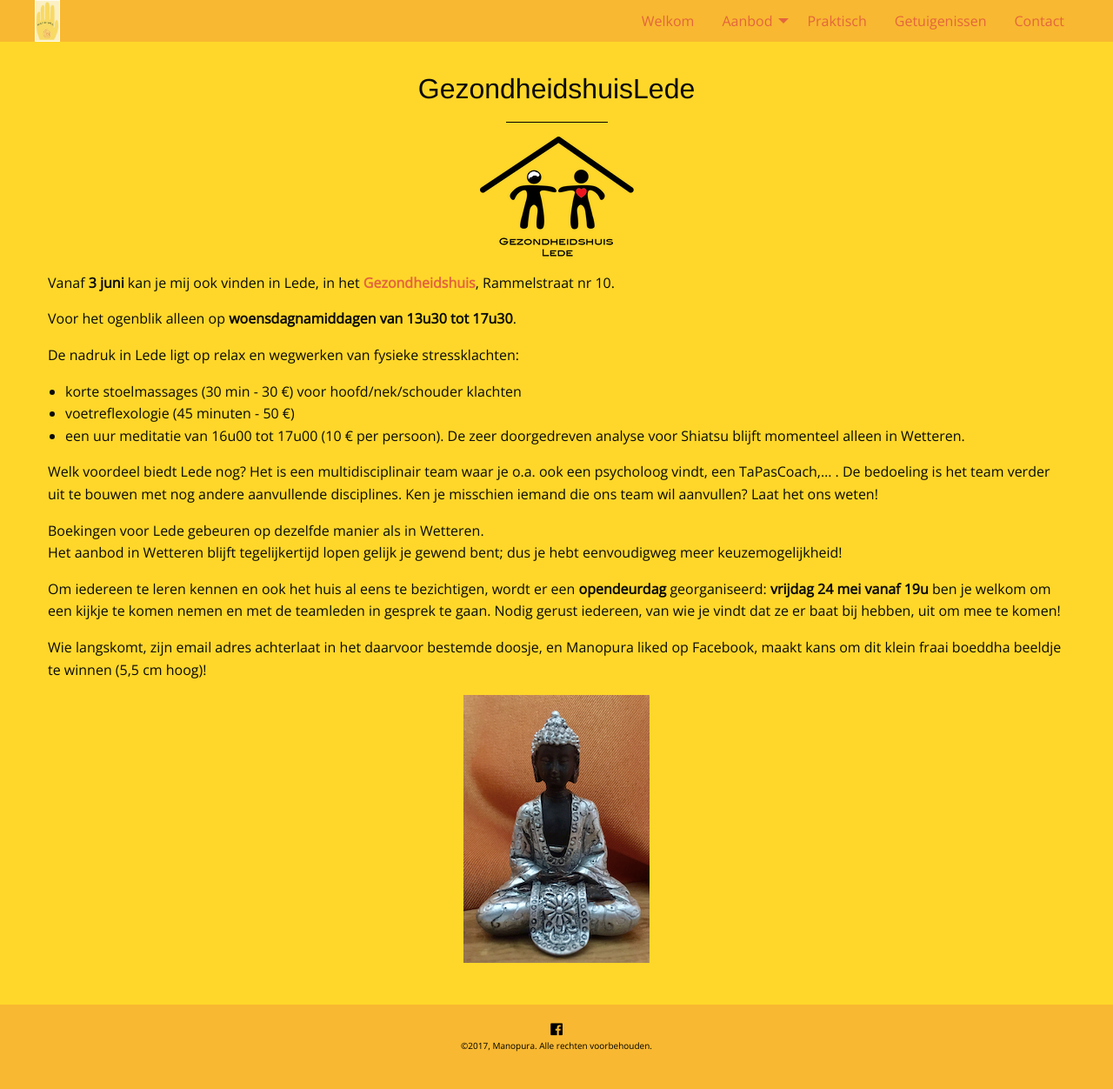
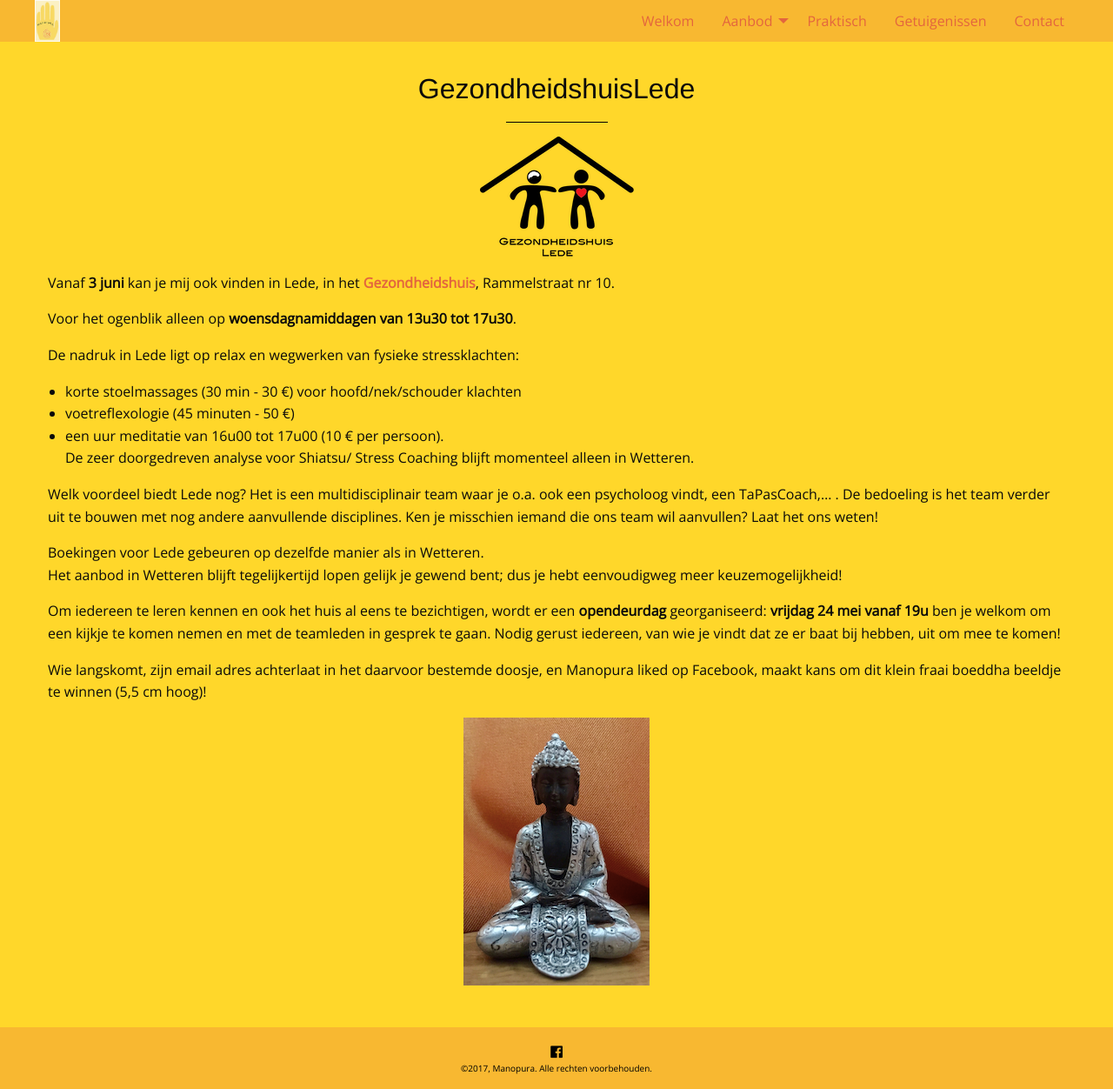
Before and after one commit to manopura/manopura.github.io, a Jekyll site: the page built from gezondheidshuislede.md, in a window 1280 px wide. Shown: the whole page at 87% size. Built offline with Jekyll 4.4.1, drawn with Linux system fonts in a browser that asks for light colours; nearby versions of some CDN libraries; our own code applies the rules of GitHub Pages for plain Markdown files; before the commit the page ends 1226 px from its top, so only the background shows below that.

Commit message:
Update gezondheidshuislede.md

```diff
--- a/gezondheidshuislede.md
+++ b/gezondheidshuislede.md
@@ -18,7 +18,8 @@ Voor het ogenblik alleen op **woensdagnamiddagen van 13u30 tot 17u30**.
 De nadruk in Lede ligt op relax en wegwerken van fysieke stressklachten:
 + korte stoelmassages (30 min - 30 €) voor hoofd/nek/schouder klachten
 + voetreflexologie (45 minuten - 50 €)
-+ een uur meditatie van 16u00 tot 17u00 (10 € per persoon). De zeer doorgedreven analyse voor Shiatsu blijft momenteel alleen in Wetteren.
++ een uur meditatie van 16u00 tot 17u00 (10 € per persoon).
+De zeer doorgedreven analyse voor Shiatsu/ Stress Coaching blijft momenteel alleen in Wetteren.
 
 Welk voordeel biedt Lede nog? Het is een multidisciplinair team waar je o.a. ook een psycholoog vindt, een TaPasCoach,… . De bedoeling is het team verder uit te bouwen met nog andere aanvullende disciplines. Ken je misschien iemand die ons team wil aanvullen? Laat het ons weten!
 
```
